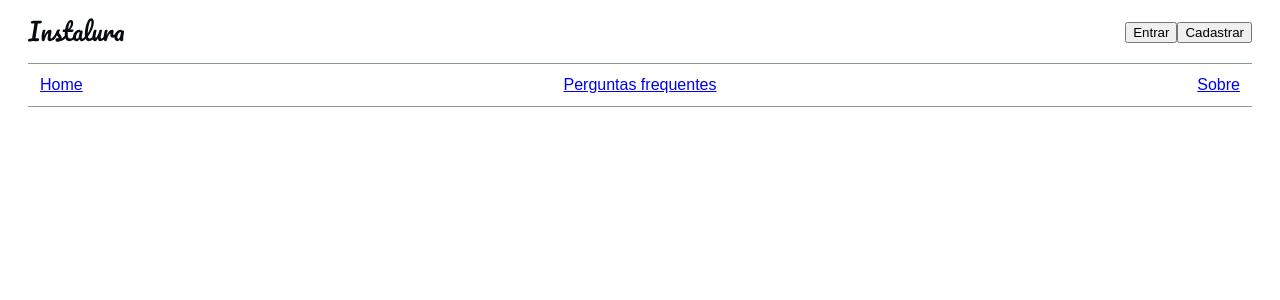
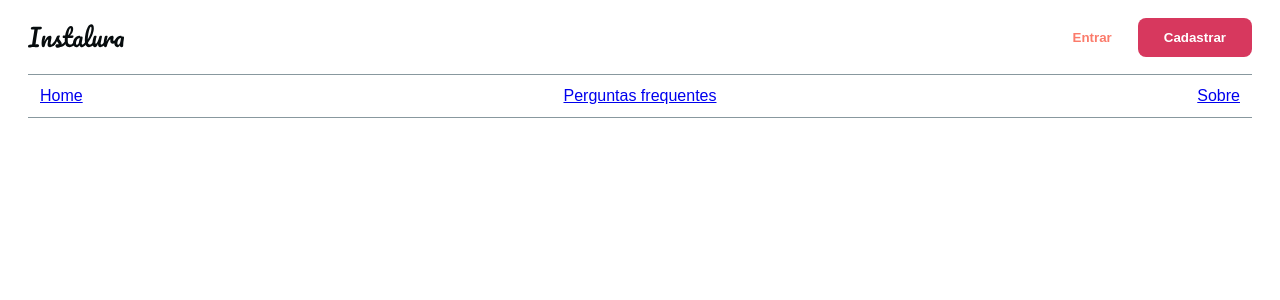
Before and after one commit to rodrigoyo/instalura, a Next.js app: page / in a window 1280 px wide. Shown: the top 300 px of the page. Built offline with nearby package versions, Linux system fonts and the light colour scheme.

Commit message:
feat: add the colors scheme with theme provider

```diff
--- a/pages/_app.js
+++ b/pages/_app.js
@@ -1,4 +1,5 @@
-import { createGlobalStyle, ThemeProvider } from 'styled-components'
+import { createGlobalStyle, ThemeProvider } from 'styled-components';
+import theme from '../src/theme';
 
 const GlobalStyle = createGlobalStyle`
   body {
@@ -7,12 +8,6 @@
     box-sizing: border-box;
   }
 `
-
-const theme = {
-  colors: {
-    primary: '#0070f3',
-  },
-}
 
 export default function App({ Component, pageProps }) {
   return (
--- /dev/null
+++ b/src/components/commons/Button/index.js
@@ -0,0 +1,25 @@
+import styled, { css } from 'styled-components';
+
+const ButtonGhost = css`
+    color: #FB7B6B;
+    background: transparent;
+`;
+
+const ButtonDefault = css`
+    background-color: ${(props) => props.theme.colors.primary.main.color};
+    color: ${(props) => props.theme.colors.primary.main.contrastText};
+`;
+
+export const Button = styled.button`
+    border: 0;
+    cursor: pointer;
+    padding: 12px 26px;
+    font-weight: bold;
+    opacity: 1;
+    border-radius: 8px;
+    ${(props) => (props.ghost) ? ButtonGhost : ButtonDefault}
+    &:hover,
+    &:focus {
+        opacity: .5;
+    }
+`;
--- a/src/components/commons/Menu/index.js
+++ b/src/components/commons/Menu/index.js
@@ -1,6 +1,7 @@
 
 import React from 'react';
 import { Logo } from '../../../theme/Logo';
+import { Button } from '../Button';
 import { MenuWrapper } from './styles/MenuWrapper';
 
 export default function Menu() {
@@ -25,15 +26,21 @@
                 <Logo />
             </MenuWrapper.LeftSide>
             <MenuWrapper.CentralSide>
-                {links.map((link) => (<li><a href={link.url}>{link.texto}</a></li>))}
+                {links.map((link) => (
+                    <li key={link.url}>
+                        <a href={link.url}>
+                            {link.texto}
+                        </a>
+                    </li>
+                ))}
             </MenuWrapper.CentralSide>
             <MenuWrapper.RightSide>
-                <button>
+                <Button ghost>
                     Entrar
-        </button>
-                <button>
+                </Button>
+                <Button variant="secondary.main">
                     Cadastrar
-        </button>
+                </Button>
             </MenuWrapper.RightSide>
         </MenuWrapper>
     )
--- /dev/null
+++ b/src/theme/index.js
@@ -0,0 +1,46 @@
+const colors = {
+  background: {
+    light: {
+      color: '#FFFFFF',
+    },
+    main: {
+      color: '#F2F2F2',
+    },
+  },
+  borders: {
+    main: {
+      color: '#F1F1F1',
+    },
+  },
+  primary: {
+    main: {
+      color: '#D7385E',
+      contrastText: '#fff',
+    },
+  },
+  secondary: {
+    main: {
+      color: '#FB7B6B',
+      contrastText: '#fff',
+    },
+  },
+  tertiary: {
+    main: {
+      color: '#070C0E',
+      contrastText: '#fff',
+    },
+    light: {
+      color: '#88989E',
+      contrastText: '#fff',
+    },
+  },
+  modes: {
+    dark: {},
+  },
+};
+
+export default {
+  colors,
+  borderRadius: '12px',
+  transition: '200ms ease-in-out',
+};
```
